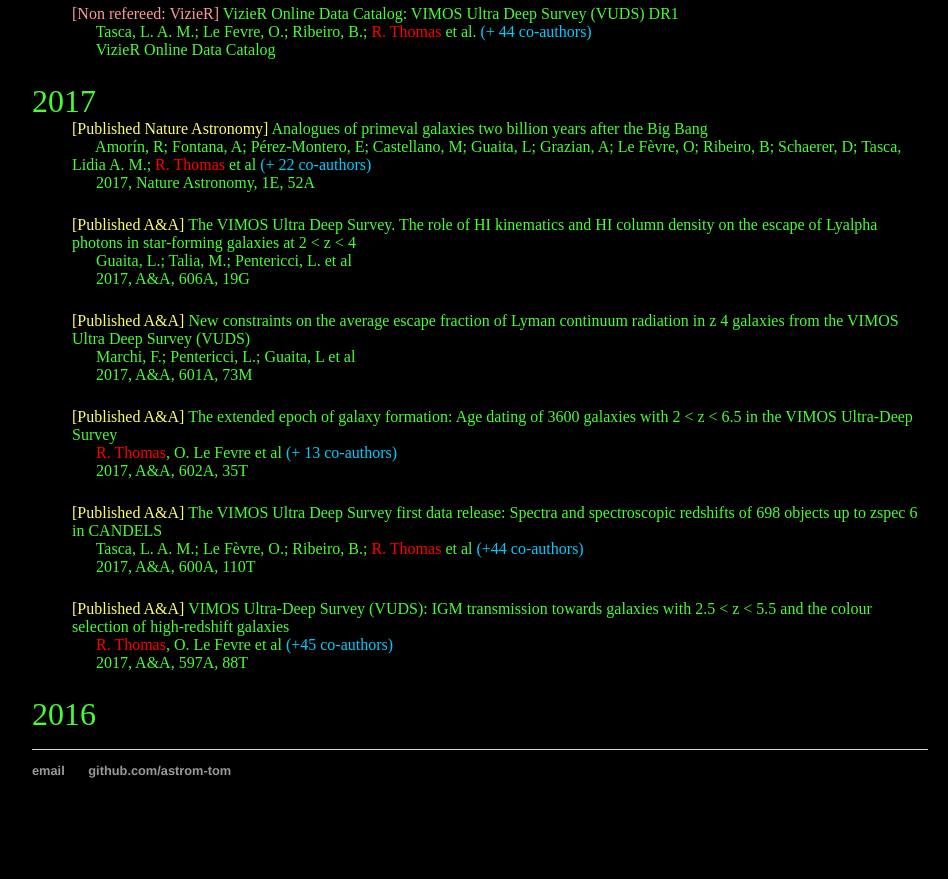
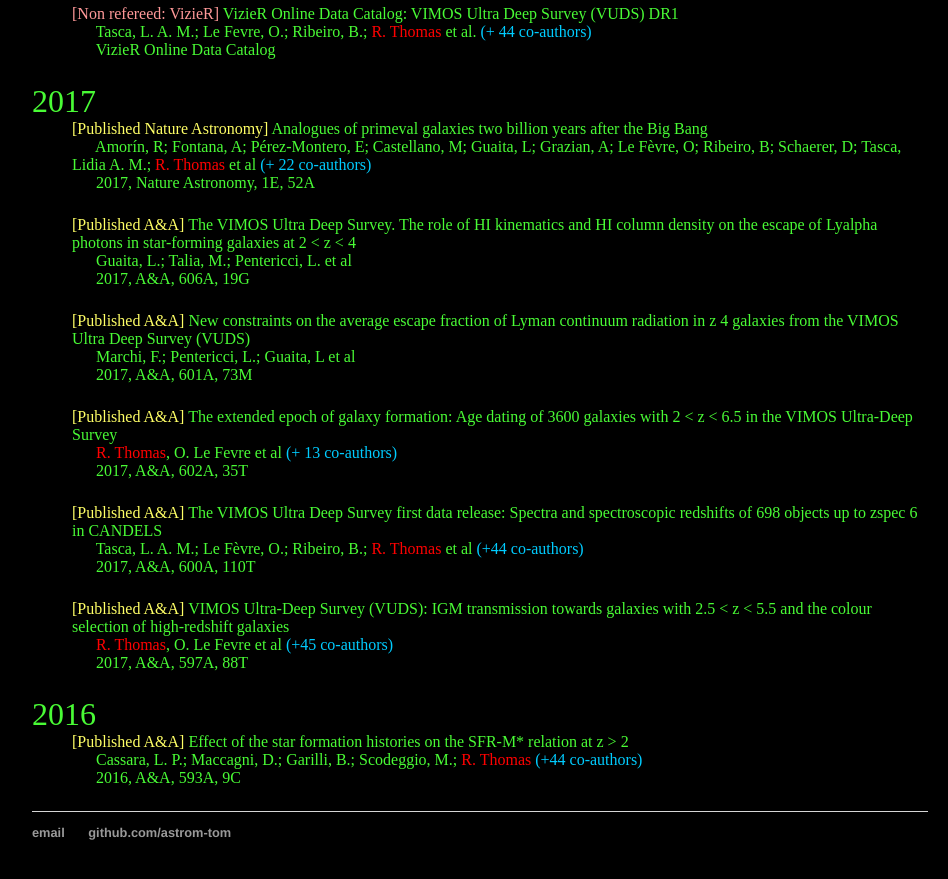
Before and after one commit to astrom-tom/astrom-tom.github.io, a Jekyll site: the page built from Papers/index.html, in a window 1280 px wide and 900 px high, scrolled down 1241 px. Shown: the top 879 px of the window, without its empty margins (160-1108 px from the left). Built offline with Jekyll 4.4.1, drawn with Linux system fonts in a browser that asks for light colours; before the commit the page ends 2079 px from its top, so only the background shows below that.

Commit message:
Update index.html

```diff
--- a/Papers/index.html
+++ b/Papers/index.html
@@ -121,5 +121,10 @@
 
   <dt style="color:rgb(73, 251, 53);">   <font size="6">2016 </font> </dt>
 
+<dd> <span class='acc'>[Published  A&A]</span> Effect of the star formation histories on the SFR-M* relation at z > 2 <br>
+     &nbsp;&nbsp;&nbsp;&nbsp;&nbsp; Cassara, L. P.; Maccagni, D.; Garilli, B.; Scodeggio, M.;
+   <span class='me'>R. Thomas</span> <span class='cauthors'>(+44 co-authors)</span> <br>
+     &nbsp;&nbsp;&nbsp;&nbsp;&nbsp;  2016, A&A, 593A, 9C </p>
+     </dd>
 
 </dl>
```
